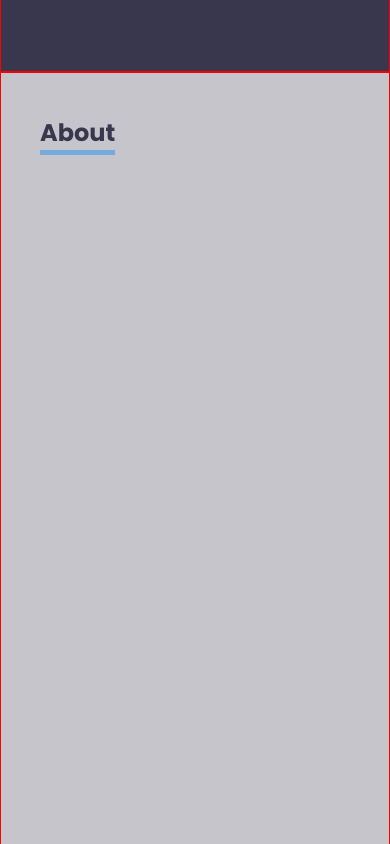
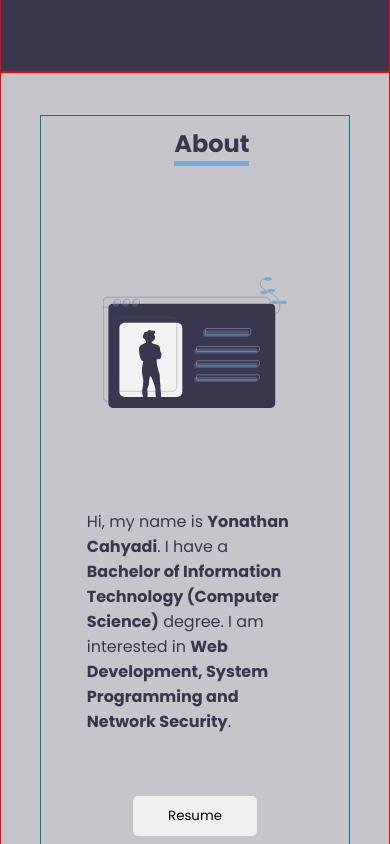
Before and after one commit to YonathanCahyadi/yonathancahyadi.github.io, a React app: page / in a window 390 px wide. Shown: the part 840-1684 px from the top of the page. Built offline with nearby package versions, Linux system fonts and the light colour scheme.

Commit message:
Done with About Page

```diff
--- a/package.json
+++ b/package.json
@@ -30,6 +30,7 @@
     "gh-pages": "^3.1.0",
     "html-webpack-plugin": "^4.5.1",
     "nodemon": "^2.0.7",
+    "raw-loader": "^4.0.2",
     "style-loader": "^2.0.0",
     "svg-url-loader": "^7.1.1",
     "webpack": "^5.19.0",
--- a/src/App.js
+++ b/src/App.js
@@ -9,6 +9,7 @@ import ProjectsPage from "./pages/projects/Projects";
 import ContactPage from "./pages/contact/Contact";
 import AboutPage from "./pages/about/About";
 
+
 class App extends React.Component {
   render() {
     return (
@@ -18,7 +19,7 @@ class App extends React.Component {
           <HomePage />
         </ContentDiv>
         <ContentDiv id="about">
-          <AboutPage />
+         <AboutPage />
         </ContentDiv>
         <ContentDiv primary id="projects">
           <ProjectsPage />
--- a/src/components/heading/Heading.js
+++ b/src/components/heading/Heading.js
@@ -5,8 +5,11 @@ import "./heading-style.css";
 
 export default function Heading(props) {
     return (
+      <div className={props.className ?? "default-heading"}>
+
       <Slide left>
         <h2 className="page-heading">{props.children}</h2>
       </Slide>
+      </div>
     );
   }
--- a/src/pages/about/About.js
+++ b/src/pages/about/About.js
@@ -1,13 +1,45 @@
 import React from 'react';
 import Heading from "../../components/heading/Heading";
+import Image from "../../components/image/Image";
+
+import AboutImg from "../../assets/about.svg";
+import ResumeImg from "../../assets/resume.svg";
+
+import Resume from "../../assets/resume.pdf";
 
 import "./about-style.css";
+import { Fade } from 'react-reveal';
+
+
+
 
 export default function About(props){
 
     return(
         <div className="about-page">
-            <Heading>About</Heading>
+            <Heading className="heading">About</Heading>
+
+            <div className="about-img">
+                <Image src={AboutImg} alt="about-img.svg" />
+            </div>
+
+            <Fade right>
+
+            <div className="about-text">
+                <p>
+                    Hi, my name is <b>Yonathan Cahyadi</b>.
+                    I have a <b>Bachelor of Information Technology (Computer Science)</b> degree.
+                    I am interested in <b>Web Development, System Programming and Network Security</b>.
+                </p>
+            </div>
+            </Fade>
+
+
+                <button className="download-resume" onClick={() => window.open(Resume)}>
+                    <img src={ResumeImg} alt="resume.svg" className="resume-download-img"/>
+                    Resume
+                </button>
+
         </div>
     )
 }
--- a/src/pages/about/about-style.css
+++ b/src/pages/about/about-style.css
@@ -0,0 +1,106 @@
+@import "../../style.css";
+
+.about-page {
+    border: 1px solid teal;
+
+    height: 100%;
+    width: 100%;
+
+    display: grid;
+
+
+
+    grid-template-columns: repeat(10, 10%);
+    grid-template-rows: repeat(10, 10%);
+}
+
+.heading {
+
+    padding: 10px;
+
+    grid-column: 1/2;
+    grid-row: 1/2;
+}
+
+.about-img {
+    grid-column: 2/7;
+    grid-row: 2/10;
+}
+
+.about-text {
+
+
+    grid-column: 7/10;
+    grid-row: 5/7;
+
+    padding: 15px;
+
+}
+
+.download-resume {
+    height: fit-content;
+
+    padding: 10px;
+
+    font-family: var(--font);
+
+    border-radius: var(--border-radius);
+    border: none;
+
+    grid-column: 9/10;
+    grid-row: 8/10;
+}
+
+.download-resume:hover {
+    cursor: pointer;
+}
+
+
+@media screen and (max-width: 1400px){
+    .resume-download-img{
+        display: none;
+    }
+
+    .download-resume {
+        grid-column: 8/10;
+        grid-row: 10/11;
+    }
+}
+
+
+@media screen and (max-width: 1024px){
+    .resume-download-img{
+        display: none;
+    }
+
+    .download-resume {
+        grid-column: 3/5;
+        grid-row: 10/11;
+    }
+}
+
+@media screen and (max-width: 768px){
+    .heading{
+        grid-column: 5/7;
+        text-align: center;
+    }
+
+    .about-img {
+        grid-column: 3/9;
+        grid-row: 2/6;
+    }
+
+    .about-text {
+        grid-column: 2/10;
+        grid-row: 6/8;
+    }
+
+    .resume-download-img{
+        display: none;
+    }
+
+    .download-resume {
+        grid-column: 4/8;
+        grid-row: 10/11;
+    }
+}
--- a/src/pages/contact/Contact.js
+++ b/src/pages/contact/Contact.js
@@ -3,7 +3,6 @@ import React, { useState } from "react";
 import Button from "../../components/button/Button";
 import { Form, Input, Invalid, TextArea } from "../../components/form/From";
 import Heading from "../../components/heading/Heading";
-import { Slide } from "react-reveal";
 
 import "./contact-style.css";
 
--- a/src/pages/home/Home.js
+++ b/src/pages/home/Home.js
@@ -9,7 +9,7 @@ import portofolioImg from "../../assets/portfolio-website.svg";
 export default function HomePage(props) {
   return (
     <div className="home-page">
-      <Fade cascade>
+      <Fade left cascade>
         <div className="welcome-msg">
           <div>
             <h1>Hi,</h1>
--- a/webpack.common.js
+++ b/webpack.common.js
@@ -40,7 +40,7 @@ module.exports = {
         }
       },
       {
-        test: /\.(png|jpe?g|gif)$/i,
+        test: /\.(pdf|png|jpe?g|gif)$/i,
         use: [
           {
             loader: "file-loader"
```
Also changed, not shown: 2 other files (tests, documents, lock files or other folders).
